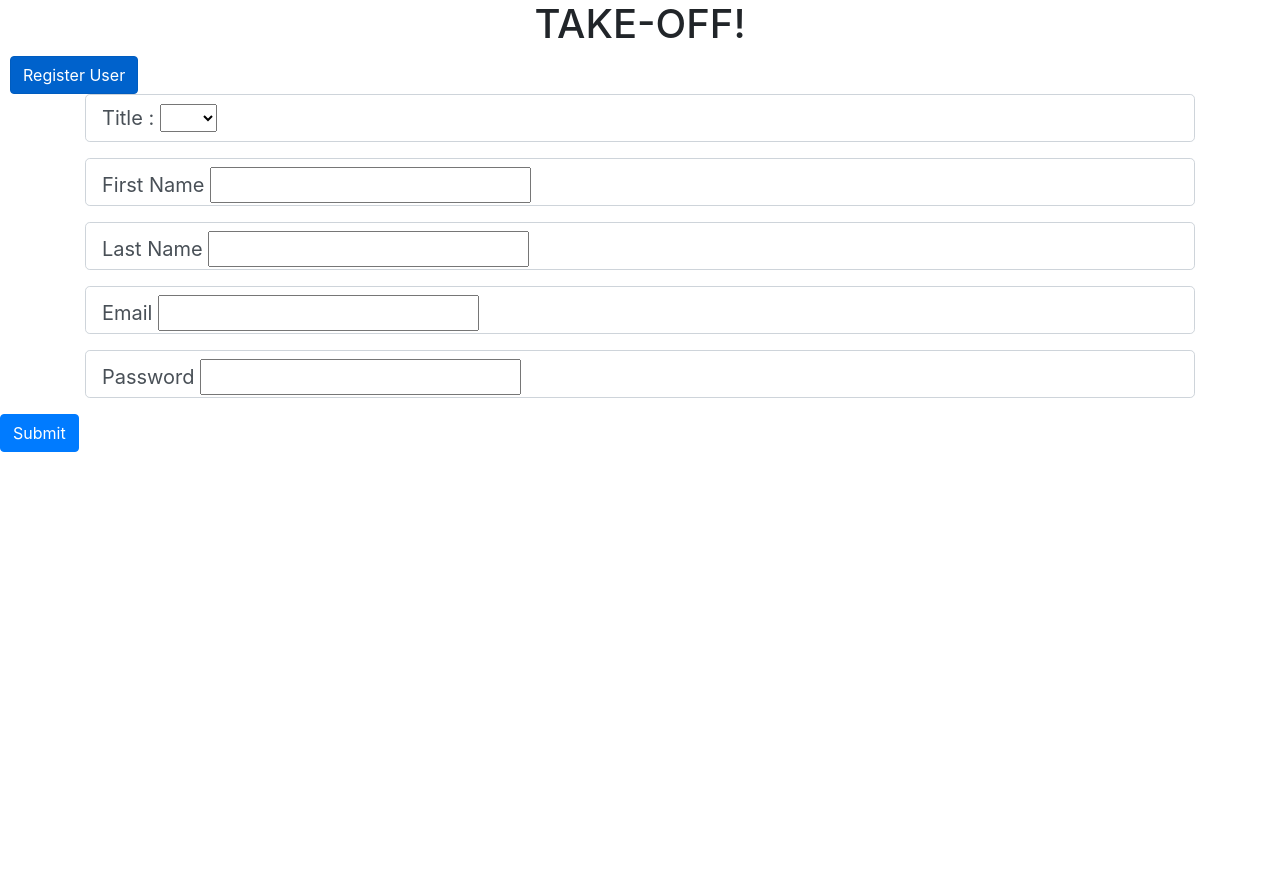
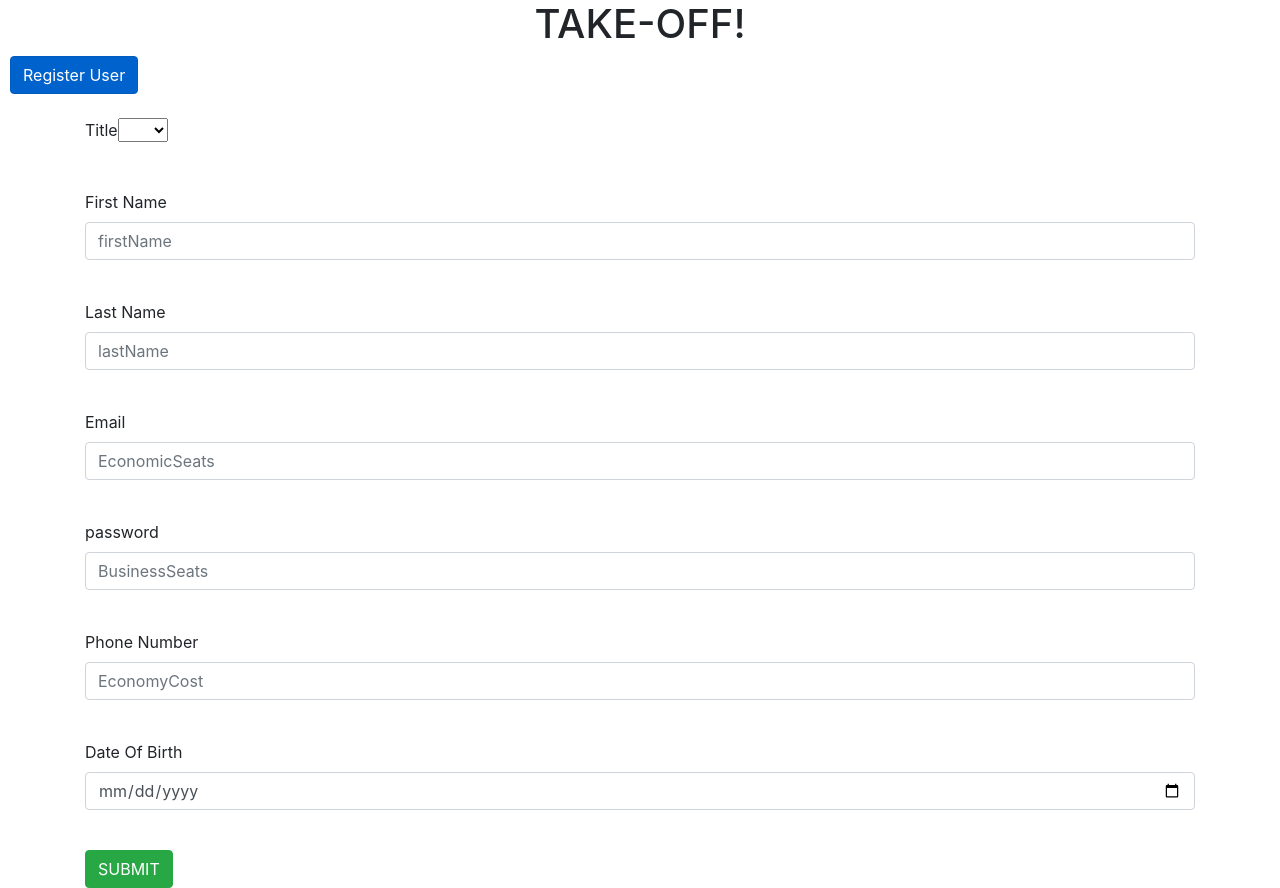
Before and after one commit to Rishijha33/ANG_TAKEOFF, an Angular app in the folder ANGTAKEOFF2/: page /user-reg in a window 1280 px wide. Before the commit the page ends 800 px from the top, so only its background shows below. Built offline with nearby package versions, Linux system fonts and the light colour scheme.

Commit message:
yeh le mahak

```diff
--- a/ANGTAKEOFF2/src/app/Service/user.service.ts
+++ b/ANGTAKEOFF2/src/app/Service/user.service.ts
@@ -19,5 +19,6 @@ export class UserService {
     console.log(this.http.post(`${this.baseUrl}`+'/addnewuser', User));
 
     return this.http.post(`${this.baseUrl}`+'/addnewuser', User);
+   // return this.http.post("http://localhost:8090/api/v1/addFlight", flight)
    }
 }
--- a/ANGTAKEOFF2/src/app/app-routing.module.ts
+++ b/ANGTAKEOFF2/src/app/app-routing.module.ts
@@ -1,11 +1,15 @@
 import { NgModule } from '@angular/core';
 import { RouterModule, Routes } from '@angular/router';
+import { HomeComponent } from './home/home.component';
+import { UserLoginComponent } from './user/user-login/user-login.component';
 import { UserRegisterComponent } from './user/user-register/user-register.component';
 import { UserComponent } from './user/user.component';
 
 const routes: Routes = [
+  {path:'', component: HomeComponent},
   {path:'userList', component:UserComponent},
-  {path:'user-reg', component:UserRegisterComponent}
+  {path:'user-reg', component:UserRegisterComponent},
+  {path:'userLogin', component:UserLoginComponent},
 
 ];
 
--- /dev/null
+++ b/ANGTAKEOFF2/src/app/home/home.component.html
@@ -0,0 +1 @@
+<p>home works!</p>
--- /dev/null
+++ b/ANGTAKEOFF2/src/app/home/home.component.ts
@@ -0,0 +1,15 @@
+import { Component, OnInit } from '@angular/core';
+
+@Component({
+  selector: 'app-home',
+  templateUrl: './home.component.html',
+  styleUrls: ['./home.component.css']
+})
+export class HomeComponent implements OnInit {
+
+  constructor() { }
+
+  ngOnInit(): void {
+  }
+
+}
--- a/ANGTAKEOFF2/src/app/user/user-register/user-register.component.html
+++ b/ANGTAKEOFF2/src/app/user/user-register/user-register.component.html
@@ -1,47 +1,47 @@
 <div class="container">
-    <form [formGroup] = "userForm">
+    <form [formGroup]="userForm" (ngSubmit)="onSubmit()">
+        <br>
         <div class="form-group">
-    <label for = "title" class="form-control form-control-lg">Title :
+            <label for="title">Title</label>
             <select   name="title"  formControlName = "title">
                 <option value="Mr">Mr.</option>
                 <option value="Ms">Ms.</option>
             </select>
-    </label>
         </div>
+        <br>
+        <div class="form-group">
+            <label for="firstName">First Name</label>
+            <input formControlName="firstName" type="text" class="form-control" id="firstName" placeholder="firstName"/>
+        </div>
+        <br>
+        <div class="form-group">
+            <label for="lastName">Last Name</label>
+            <input formControlName="lastName" type="text" class="form-control" id="lastName" placeholder="lastName"/>
+        </div>
+        <br>
 
         <div class="form-group">
-    <label  class="form-control form-control-lg"> First Name
-    <input type="text" name="" id="" fromControlName = "firstName">
-    </label>
+            <label for="email">Email</label>
+            <input formControlName="email" type="email" class="form-control" id="economicSeats" placeholder="EconomicSeats"/>
         </div>
-
+        <br>
         <div class="form-group">
-     <label  class="form-control form-control-lg"> Last Name
-     <input type="text" name="" id="" fromControlName = "lastName">
-     </label>
+            <label for="password">password</label>
+            <input formControlName="password" type="password" class="form-control" id="businessSeats" placeholder="BusinessSeats"/>
         </div>
-
+        <br>
         <div class="form-group">
-         <label  class="form-control form-control-lg"> Email
-             <input type="email" formControlName = "email" >
-         </label>
+            <label for="phoneNumber">Phone Number</label>
+            <input formControlName="phoneNumber" type="number" class="form-control" id="economyCost" placeholder="EconomyCost"/>
         </div>
+        <br>
+        <div class="form-group">
+            <label for="dob">Date Of Birth</label>
+            <input formControlName="dob" type="date" class="form-control" id="businessCost" placeholder="BusinessCost"/>
+        </div>
+        <br>
 
 
-
-     <div class="form-group" >
-        <label  class="form-control form-control-lg"> Password
-            <input type="password" formControlName = "password">
-        </label>
-     </div>
-
-     <!-- <div>
-         <label  class="form-control form-control-lg ">Date Of Birth
-             <input type="date" formControlName = "dob">
-         </label>
-     </div> -->
-
+        <button class="btn btn-success">SUBMIT</button>
     </form>
     </div>
-
-<button class="btn btn-primary"  type="submit">Submit</button>
--- a/ANGTAKEOFF2/src/app/user/user-register/user-register.component.ts
+++ b/ANGTAKEOFF2/src/app/user/user-register/user-register.component.ts
@@ -1,5 +1,5 @@
 import { Component, OnInit } from '@angular/core';
-import { FormBuilder, FormGroup } from '@angular/forms';
+import { FormBuilder, FormGroup, Validators } from '@angular/forms';
 import { Router } from '@angular/router';
 
 import { UserService } from 'src/app/Service/user.service';
@@ -16,35 +16,35 @@ export class UserRegisterComponent implements OnInit {
   userForm: FormGroup;
 
 
-  constructor(private userService:UserService, private formBuilder: FormBuilder, router:Router) { }
+  constructor(private userService:UserService, private formBuilder: FormBuilder, private router:Router) { }
 
 
 
   ngOnInit() {
     this.userForm = this.formBuilder.group({
-      title:[''],
-      firstName: [''],
-      lastName: [''],
-      password: [''],
-      email: [''],
+      title:['',Validators.required],
+      firstName: ['',Validators.required],
+      lastName: ['',Validators.required],
+      password: ['',Validators.required],
+      email: ['',Validators.required],
+      phoneNumber:['',Validators.required],
+      dob:['',Validators.required]
 
+
+  }
+  );
+}
+
+// submitting the form reset nhi ho rha
+onSubmit() {
+  console.log("SUBMIT");
+  if (this.userForm.invalid) {
+    return;
+  }
+  this.userService.createUser(this.userForm.value).subscribe(data => {
+   this.userForm.reset();
+    this.router.navigate(['userLogin']);
   });
+}
 
 }
-
-onSubmit(){
-  this.submitted = true;
-  if(this.userForm.invalid)
-  {
-    return;
-  }
-
-  this.userService.createUser(this.userForm.value).subscribe((data:any)=>
-  {
-    this.user = data;
-  }
-  )
-}
-
-
-}
```
Also changed, not shown: ANGTAKEOFF2/src/app/app.module.ts (+7 -3 lines), ANGTAKEOFF2/src/app/home/home.component.css (added), ANGTAKEOFF2/src/app/user/user-login/user-login.component.html (line endings or trailing spaces), 1 other file (tests, documents, lock files or other folders). Lines whose indentation alone changed are shown as unchanged.
